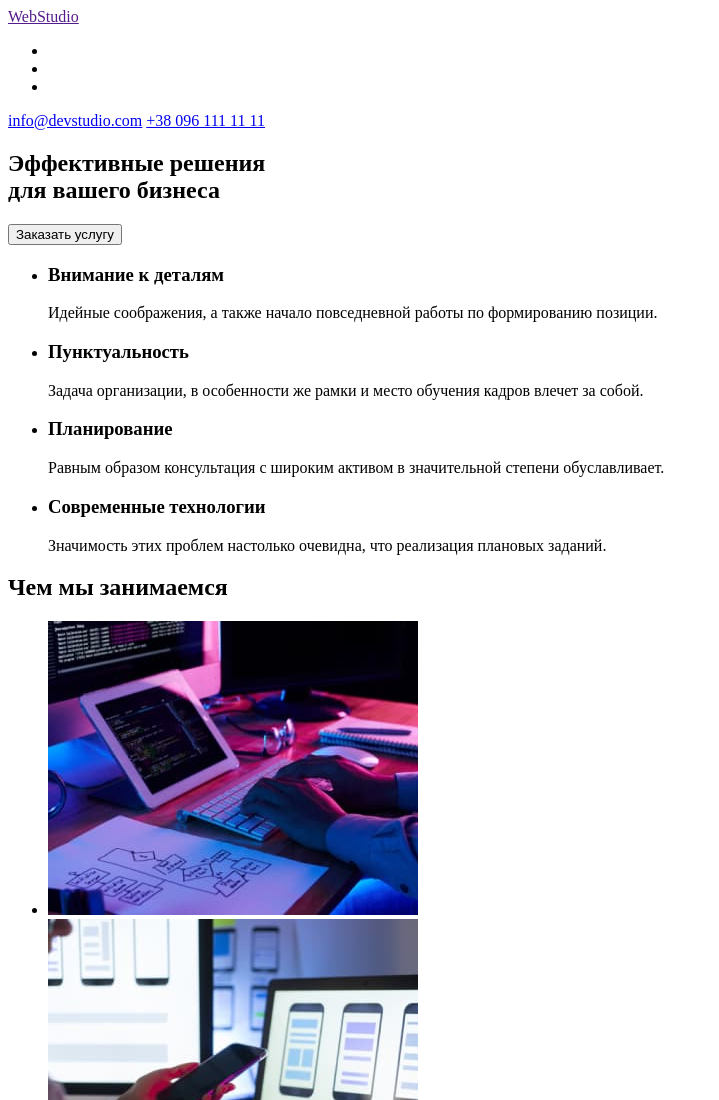
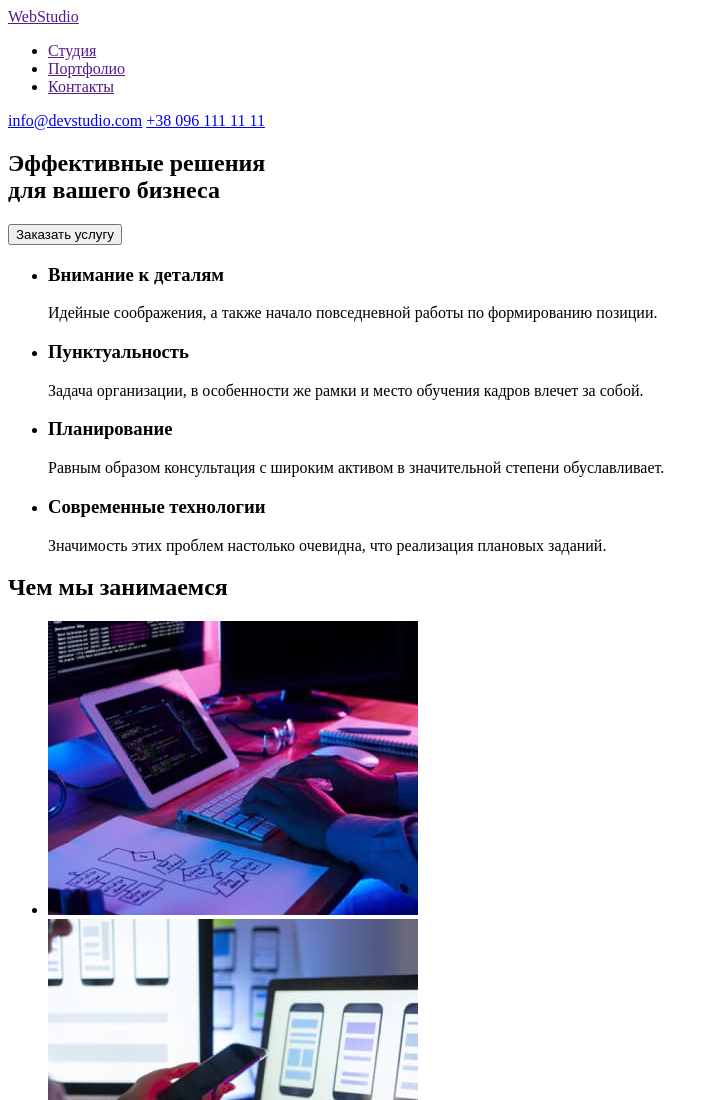
Before and after one commit to AlinaMrk/goit-markup-hw-01, a plain HTML site: page index.html in a window 1280 px wide. Shown: the top 1100 px of the page, without its empty margins (0-719 px from the left). Drawn offline with Linux system fonts and the light colour scheme.

Commit message:
goit-markup-hw-01
исправленые ошыбки

```diff
--- a/index.html
+++ b/index.html
@@ -14,9 +14,9 @@
         <a href="">WebStudio</a>
         <nav>
             <ul>
-                <li><a href="Студия"></a></li>
-                <li><a href="Портфолио"></a></li>
-                <li><a href=" Контакты"></a></li>
+                <li><a href="">Студия</a></li>
+                <li><a href="">Портфолио</a></li>
+                <li><a href="">Контакты</a></li>
             </ul>
         </nav>
         <a href="mailto:info@devstudio.com"> info@devstudio.com</a>
```
